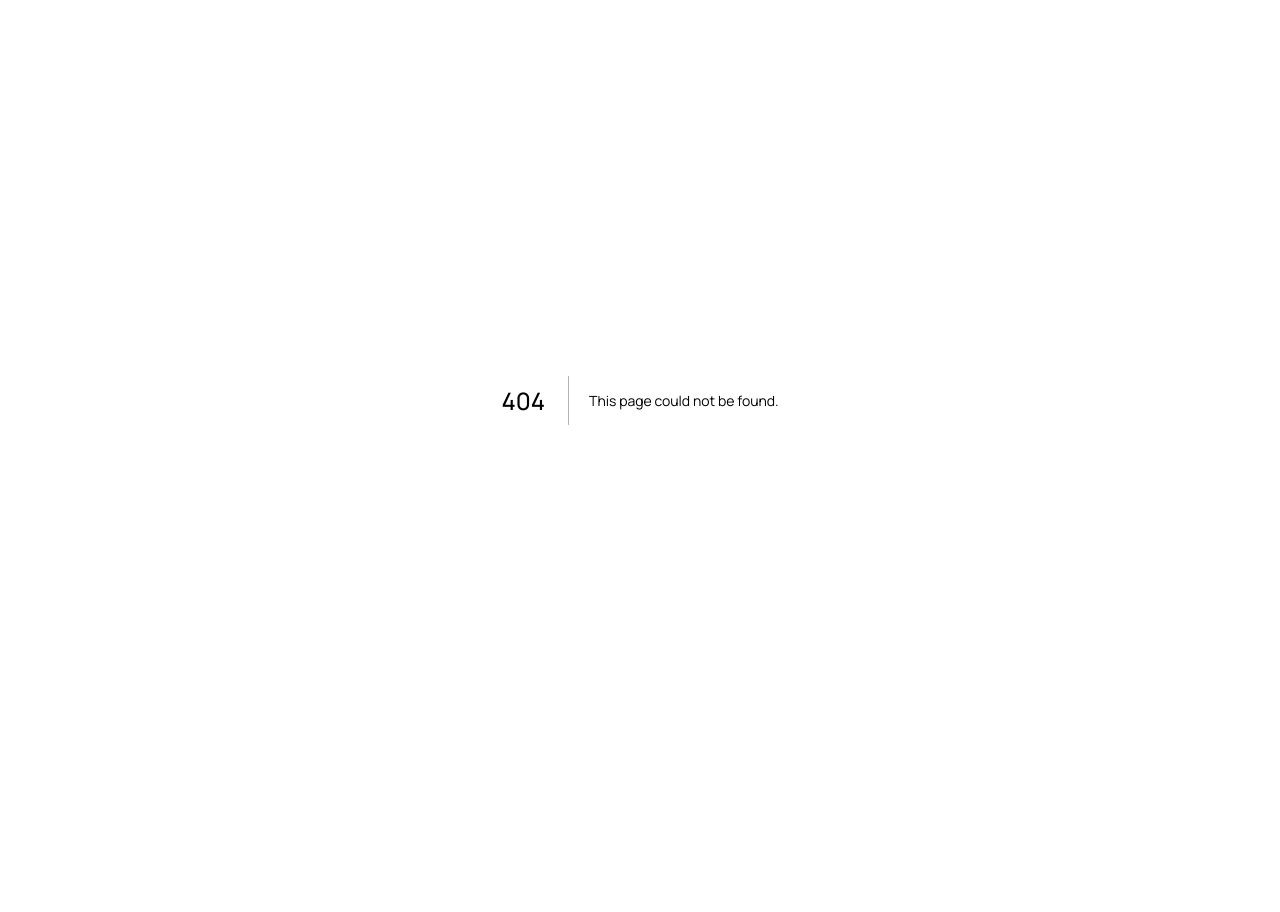
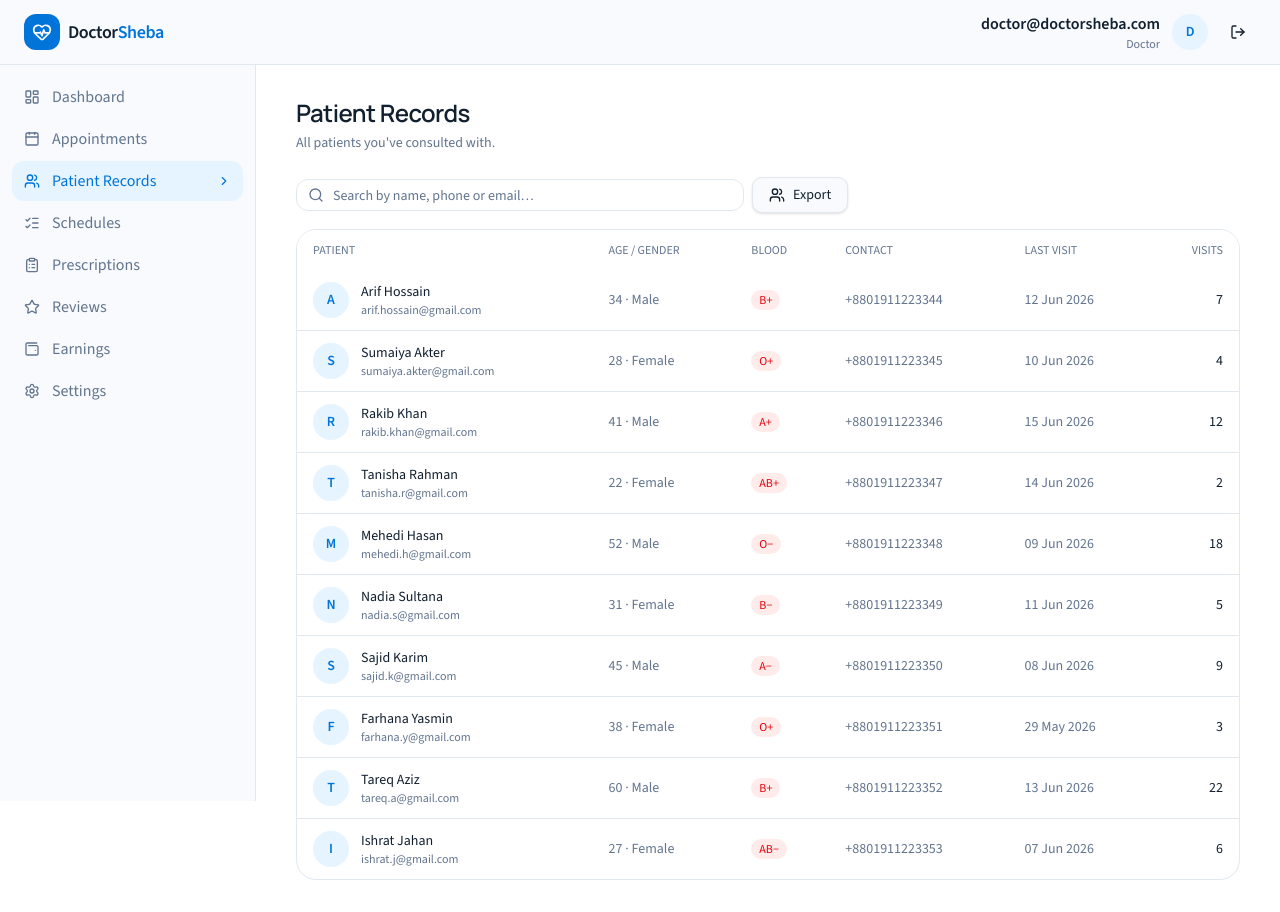
Before and after one commit to asrafulsgit/doctor-sheba-client, a Next.js app: page /doctor/patients in a window 1280 px wide. Before the commit this address had no page. Before the commit the page ends 800 px from the top, so only its background shows below. Built offline with nearby package versions, Linux system fonts and the light colour scheme.

Commit message:
added doctor patients

```diff
--- /dev/null
+++ b/src/app/(private)/doctor/patients/page.tsx
@@ -0,0 +1,7 @@
+import DoctorPatients from "@/components/doctor/patients/Patients";
+
+const page = () => {
+  return <DoctorPatients />;
+};
+
+export default page;
--- /dev/null
+++ b/src/components/doctor/patients/Patients.tsx
@@ -0,0 +1,103 @@
+import { Users, Search } from "lucide-react";
+import { Input } from "@/components/ui/input";
+import { Button } from "@/components/ui/button";
+import DashboardHeader from "@/components/shared/DashboardHeader";
+import { PATIENTS } from "@/constants/patient/data";
+
+//seo optimization
+// export const Route = createFileRoute("/doctor/patients")({
+//   head: () => ({ meta: [{ title: "Patient Records — DoctorSheba" }] }),
+//   component: DoctorPatients,
+// });
+
+const BG: Record<string, string> = {
+  A_POSITIVE: "A+",
+  A_NEGATIVE: "A−",
+  B_POSITIVE: "B+",
+  B_NEGATIVE: "B−",
+  O_POSITIVE: "O+",
+  O_NEGATIVE: "O−",
+  AB_POSITIVE: "AB+",
+  AB_NEGATIVE: "AB−",
+};
+const fmt = (iso: string) =>
+  new Date(iso).toLocaleDateString("en-GB", {
+    day: "2-digit",
+    month: "short",
+    year: "numeric",
+  });
+
+
+const DoctorPatients = () => {
+  return (
+    <>
+      <DashboardHeader
+        title="Patient Records"
+        description="All patients you've consulted with."
+      />
+      <div className="mb-4 flex flex-wrap items-center gap-2">
+        <div className="relative max-w-md flex-1">
+          <Search className="absolute left-3 top-1/2 h-4 w-4 -translate-y-1/2 text-muted-foreground" />
+          <Input
+            placeholder="Search by name, phone or email…"
+            className="pl-9"
+          />
+        </div>
+        <Button variant="outline">
+          <Users className="h-4 w-4" />
+          Export
+        </Button>
+      </div>
+      <div className="overflow-hidden rounded-2xl border border-border bg-card shadow-soft">
+        <table className="w-full text-sm">
+          <thead className="bg-surface text-xs uppercase text-muted-foreground">
+            <tr>
+              <th className="px-4 py-3 text-left font-medium">Patient</th>
+              <th className="px-4 py-3 text-left font-medium">Age / Gender</th>
+              <th className="px-4 py-3 text-left font-medium">Blood</th>
+              <th className="px-4 py-3 text-left font-medium">Contact</th>
+              <th className="px-4 py-3 text-left font-medium">Last visit</th>
+              <th className="px-4 py-3 text-right font-medium">Visits</th>
+            </tr>
+          </thead>
+          <tbody className="divide-y divide-border">
+            {PATIENTS.map((p) => (
+              <tr key={p.id} className="hover:bg-surface/60">
+                <td className="px-4 py-3">
+                  <div className="flex items-center gap-3">
+                    <div className="grid h-9 w-9 place-items-center rounded-full bg-primary-soft text-sm font-semibold text-primary">
+                      {p.name[0]}
+                    </div>
+                    <div>
+                      <p className="font-medium text-foreground">{p.name}</p>
+                      <p className="text-xs text-muted-foreground">{p.email}</p>
+                    </div>
+                  </div>
+                </td>
+                <td className="px-4 py-3 text-muted-foreground">
+                  {p.age} · {p.gender === "MALE" ? "Male" : "Female"}
+                </td>
+                <td className="px-4 py-3">
+                  <span className="rounded-md bg-destructive-soft px-2 py-0.5 text-xs font-medium text-destructive">
+                    {BG[p.bloodGroup]}
+                  </span>
+                </td>
+                <td className="px-4 py-3 text-muted-foreground">
+                  {p.contactNumber}
+                </td>
+                <td className="px-4 py-3 text-muted-foreground">
+                  {fmt(p.lastVisit)}
+                </td>
+                <td className="px-4 py-3 text-right font-medium">
+                  {p.totalVisits}
+                </td>
+              </tr>
+            ))}
+          </tbody>
+        </table>
+      </div>
+    </>
+  );
+};
+
+export default DoctorPatients;
```
